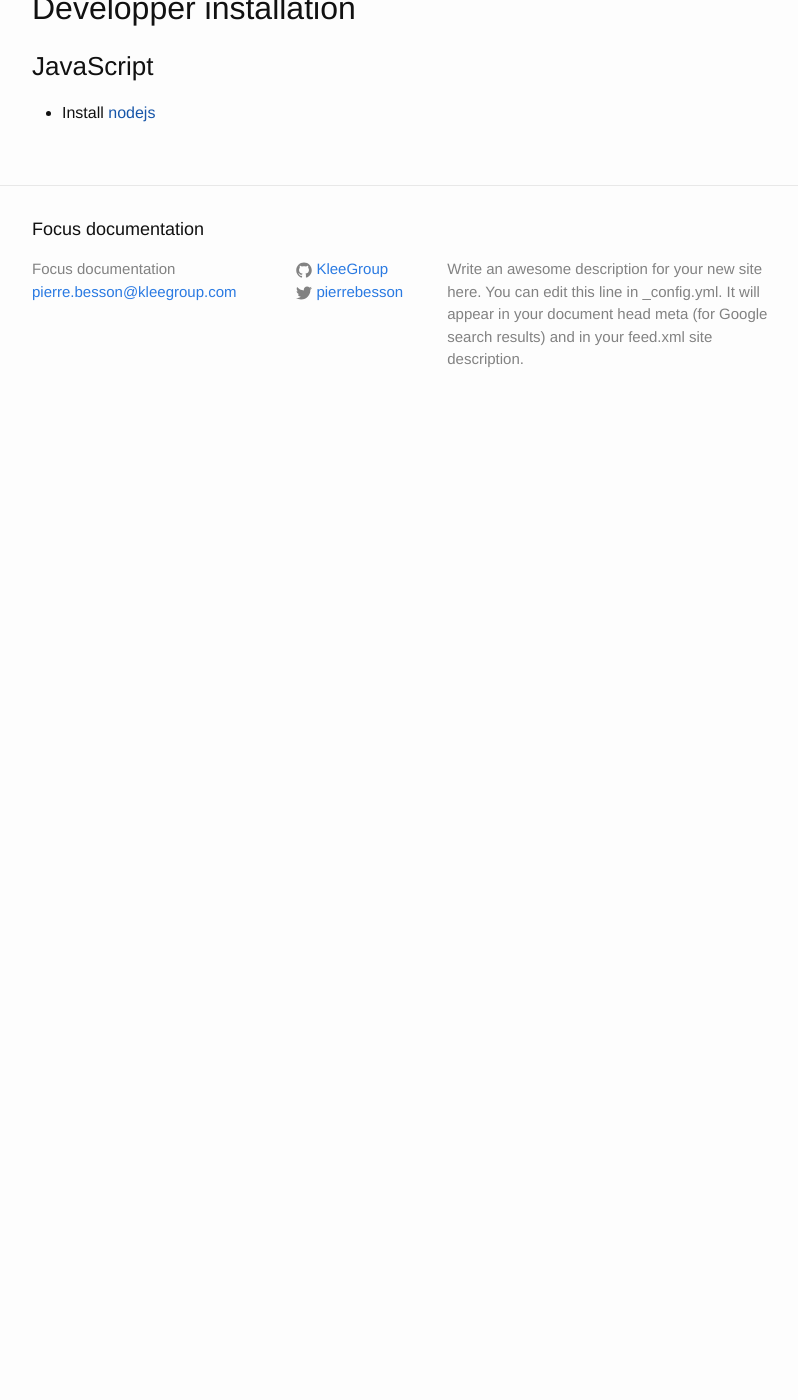
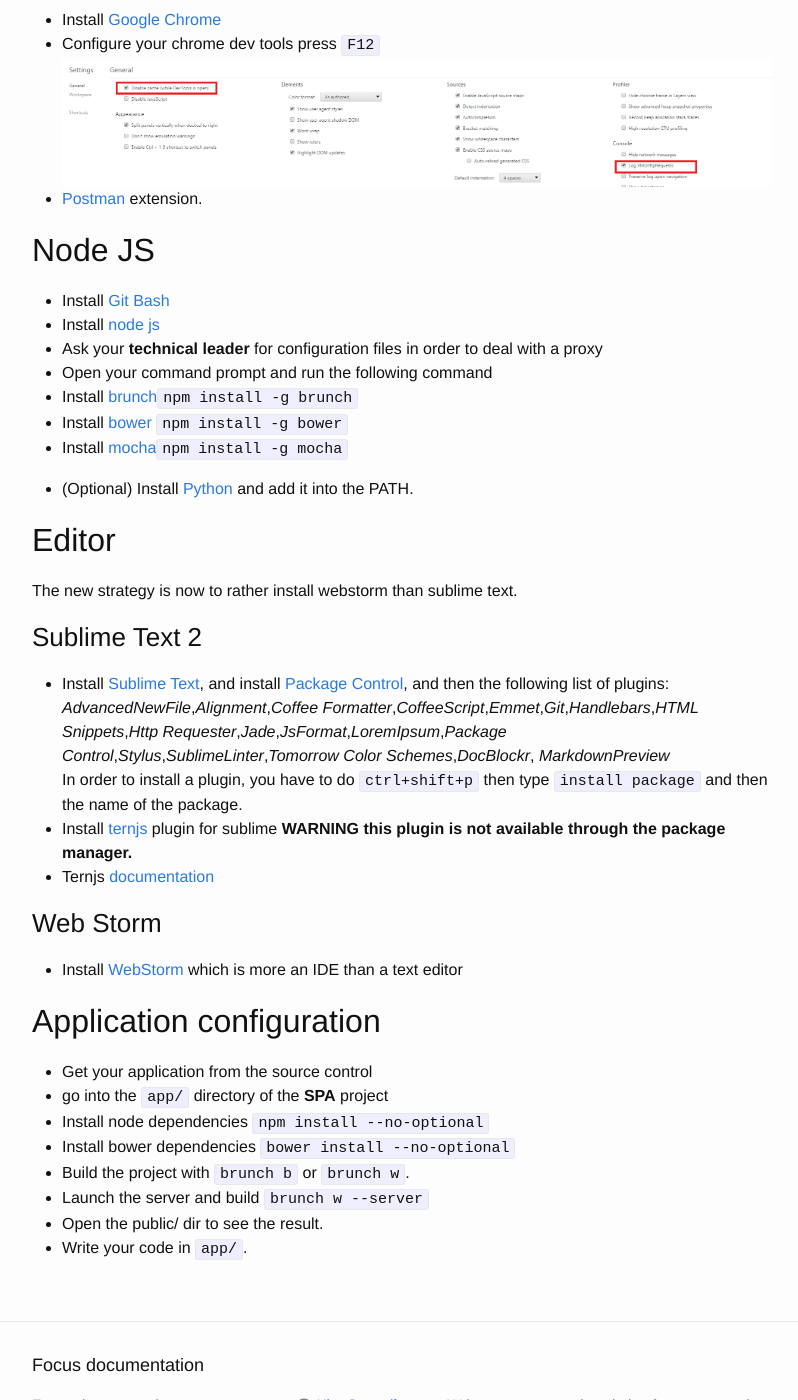
Before and after one commit to klee-contrib/focus-docs, a Jekyll site: the page built from _posts/2014-11-13-installation_dev.md, in a window 1280 px wide and 1400 px high, scrolled down 255 px. Shown: the whole window, without its empty margins (238-1036 px from the left). Built offline with Jekyll 4.4.1, drawn with Linux system fonts in a browser that asks for light colours; before the commit the page ends 900 px from its top, so only the background shows below that; some of the changed text lies outside the part shown.

````diff
--- a/_config.yml
+++ b/_config.yml
@@ -8,7 +8,7 @@ description: > # this means to ignore newlines until "baseurl:"
 baseurl: "" # the subpath of your site, e.g. /blog/
 url: "http://localhost:4000" # the base hostname & protocol for your site
 twitter_username: pierrebesson
-github_username:  KleeGroup
+github_username:  KleeGroup/focus
 
 # Build settings
 markdown: kramdown
--- a/_posts/2014-11-13-installation_dev.md
+++ b/_posts/2014-11-13-installation_dev.md
@@ -5,10 +5,50 @@ date:   2014-11-12 17:59:15
 categories: jekyll update
 ---
 
-Test
+## Browser
 
-## Developper installation
+- Install [Google Chrome](https://www.google.com/intl/fr/chrome/browser/)
+- Configure your chrome dev tools  press `F12`
+![DevTools]({{ site.url }}/assets/dev-tools.png)
+- [Postman](https://chrome.google.com/webstore/detail/postman-rest-client/fdmmgilgnpjigdojojpjoooidkmcomcm) extension.
 
-### JavaScript
 
-- Install [nodejs]()
+## Node JS
+
+- Install [Git Bash](http://git-scm.com/downloads)
+- Install [node js](http://nodejs.org/)
+- Ask your **technical leader** for configuration files in order to deal with a proxy
+- Open your command prompt and run the following command
+- Install [brunch](http://brunch.io/)```npm install -g brunch```
+- Install [bower](http://bower.io/) ```npm install -g bower```
+- Install [mocha](http://visionmedia.github.io/mocha/)```npm install -g mocha```
+
+- (Optional) Install [Python](http://www.python.org/download/releases/2.7.6/) and add it into the PATH.
+
+
+## Editor
+
+The new strategy is now to rather install webstorm than sublime text.
+
+### Sublime Text 2
+
+- Install [Sublime Text](http://www.sublimetext.com/2), and install [Package Control](https://sublime.wbond.net/installation#st2), and then the following list of plugins:
+ _AdvancedNewFile_,_Alignment_,_Coffee Formatter_,_CoffeeScript_,_Emmet_,_Git_,_Handlebars_,_HTML Snippets_,_Http Requester_,_Jade_,_JsFormat_,_LoremIpsum_,_Package Control_,_Stylus_,_SublimeLinter_,_Tomorrow Color Schemes_,_DocBlockr_, _MarkdownPreview_<br />
+In order to install a plugin, you have to do `ctrl+shift+p` then type `install package` and then the name of the package.
+- Install [ternjs](https://github.com/marijnh/tern_for_sublime) plugin for sublime **WARNING this plugin is not available through the package manager.**
+- Ternjs [documentation](http://ternjs.net/)
+
+### Web Storm
+
+- Install [WebStorm](https://www.jetbrains.com/webstorm/download/) which is more an IDE than a text editor
+
+## Application configuration
+
+- Get your application from the source control
+- go into the `app/` directory of the **SPA** project
+- Install node dependencies `npm install --no-optional`
+- Install bower dependencies `bower install --no-optional`
+- Build the project with `brunch b` or `brunch w`.
+- Launch the server and build `brunch w --server`
+- Open the public/ dir to see the result.
+- Write your code in `app/`.
````
Also changed, not shown: _posts/2014-11-16-backbone-view-lifecycle.md (added, +6 -0 lines), _posts/2014-11-24-page-first.md (added, +49 -0 lines), _posts/2014-11-24-what-kind-of-view.md (added, +19 -0 lines), assets/dev-tools.png (added), assets/what_kind_of_view.png (added).
